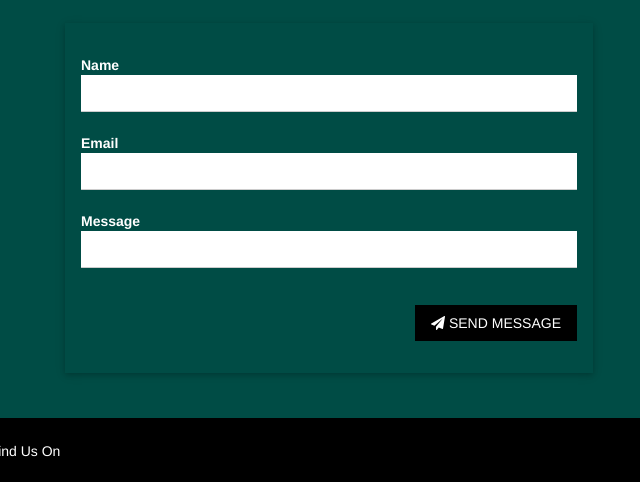
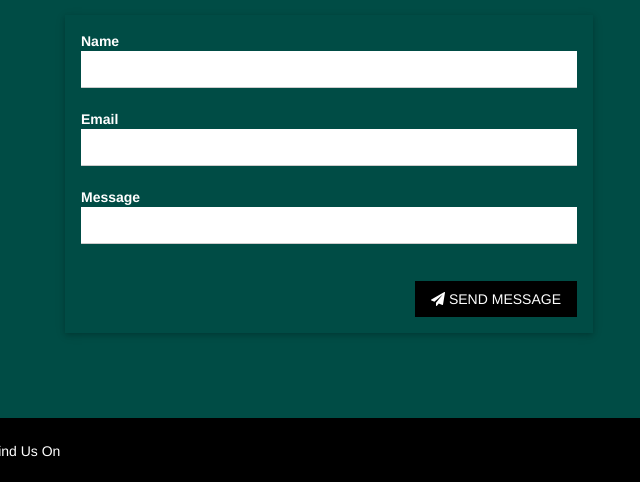
Before and after one commit to iidiong/devoppsng, a website: page public/index.html in a window 1280 px wide. Shown: the part 3282-3764 px from the top of the page, without its empty margins (615-1255 px from the left). Drawn offline with nearby package versions, Linux system fonts and the light colour scheme; grey boxes are pictures that could not be loaded.

```diff
--- a/public/index.html
+++ b/public/index.html
@@ -239,7 +239,7 @@
                                 </div>
                             </div>
                             <div class="w3-half w3-container" style="height:700px; background-color: w3-gray;">
-                                <div class="w3-padding-32 w3-padding-large w3-text-white">
+                                <div class="w3-padding-24 w3-padding-large w3-text-white">
                                     <h2 class="band-color">Contact</h2>
                                     <div class="w3-padding-16 w3-text-white">
                                         <p class="w3-opacity">Contact us and we'll get back to you within 24 hours
@@ -265,8 +265,8 @@
                                     </div>
                                     <!-- <form class="w3-container w3-card w3-padding-16" action="/action_page.php"
                                         target="_blank"> -->
-                                    <form class="w3-container w3-card w3-padding-16" action="mailto:info@devoppsng.com"
-                                        method="post" enctype="text/plain">
+                                    <form class="w3-container w3-card" action="mailto:info@devoppsng.com" method="post"
+                                        enctype="text/plain">
                                         <fieldset>
                                             <div class="w3-section" id="message">
                                                 <label style="width:100%; ">Name
```
